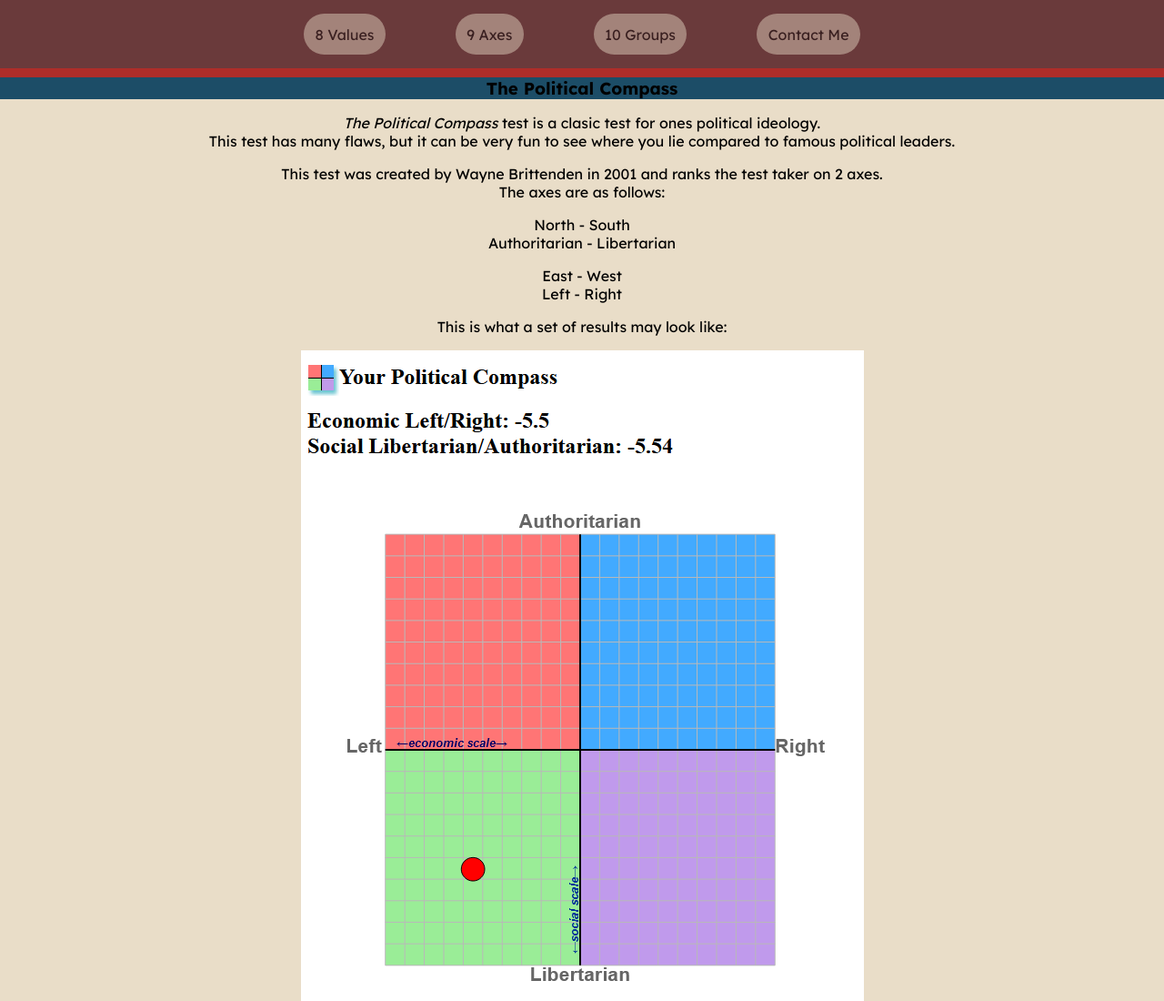
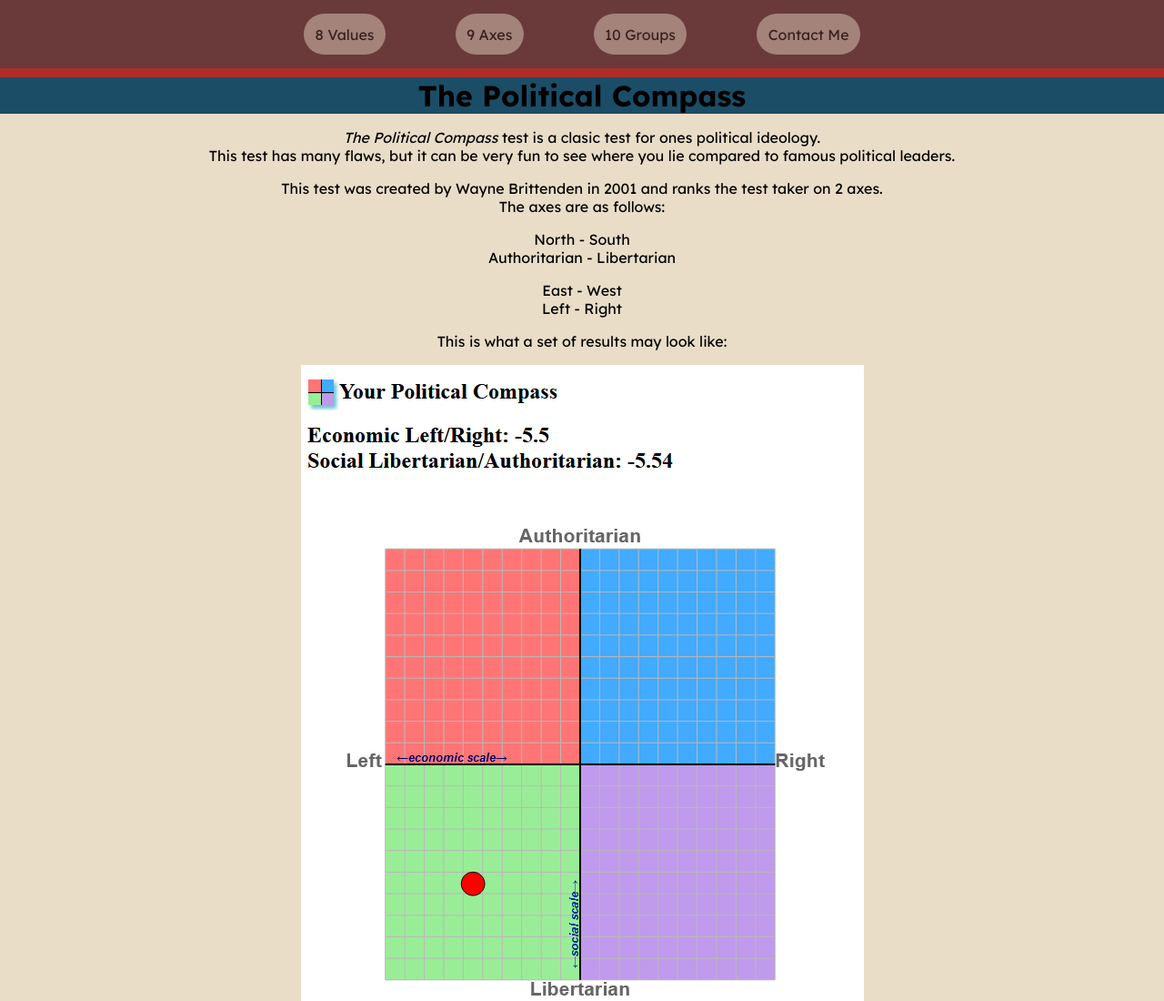
Before and after one commit to FunnyPotatoMan/Final, a plain HTML site: page index.html in a window 1280 px wide. Shown: the top 1100 px of the page at 91% size. Drawn offline with Linux system fonts and the light colour scheme.

Commit message:
Update index.html

```diff
--- a/index.html
+++ b/index.html
@@ -50,7 +50,7 @@
         </div>
         <div class="center">
             <div class="title">
-                <h3 class="title">The Political Compass</h3>
+                <h1 class="title">The Political Compass</h1>
             </div>
             <p><i>The Political Compass</i> test is a clasic test for ones political ideology.<br>
             This test has many flaws, but it can be very fun to see where you lie compared to famous political leaders.</p>
```
